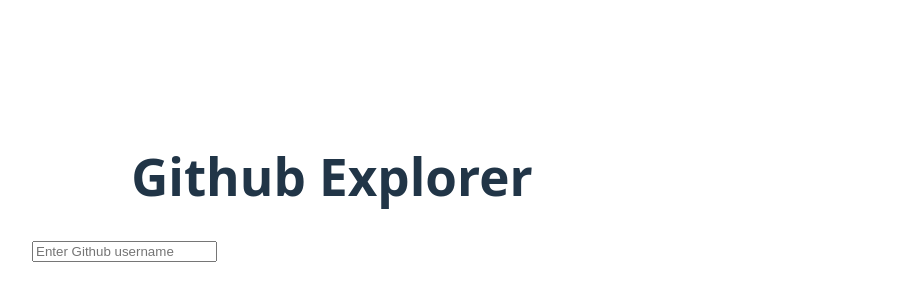
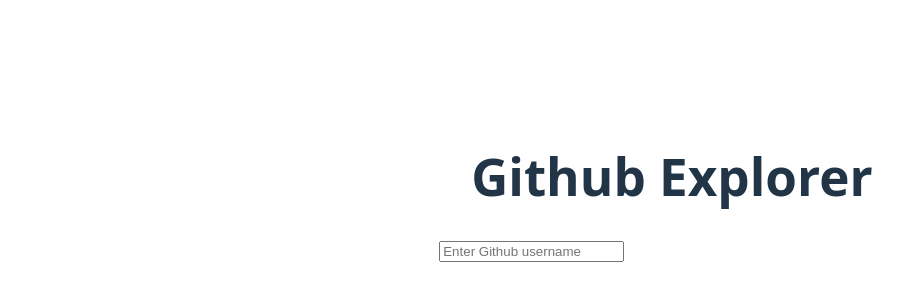
Before and after one commit to NKGarzonGrajales/github-repository-explorer, a React (Vite) app: page / in a window 1280 px wide. Shown: the part 212-512 px from the top of the page, without its empty margins (0-903 px from the left). Built offline with nearby package versions, Linux system fonts and the light colour scheme.

Commit message:
style: fix root layout and remote default Vite max-width to center content properly

```diff
--- a/src/index.css
+++ b/src/index.css
@@ -31,7 +31,11 @@
   font-family: system-ui, sans-serif;
 }
 
-#root { width: 100%;
+#root {
+  max-width: "1280px";
+  margin: 0 auto;
+  padding: 2rem;
+
  }
 
 h1 {
```
